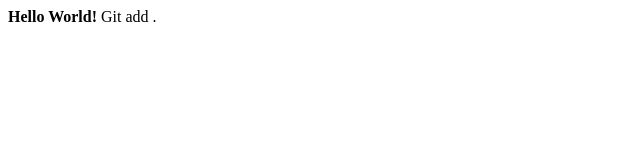
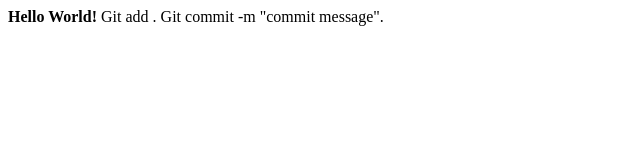
Before and after one commit to amrit-github/git-learning, a plain HTML site: page index.html in a window 1280 px wide. Shown: the whole page, without its empty margins (0-640 px from the left). Drawn offline with Linux system fonts and the light colour scheme.

Commit message:
Gi tcommit -m

```diff
--- a/index.html
+++ b/index.html
@@ -7,6 +7,6 @@
 </head>
 <body>
     <b>Hello World!</b>
-    Git add .
+    Git add . Git commit -m "commit message".
 </body>
 </html>
```
